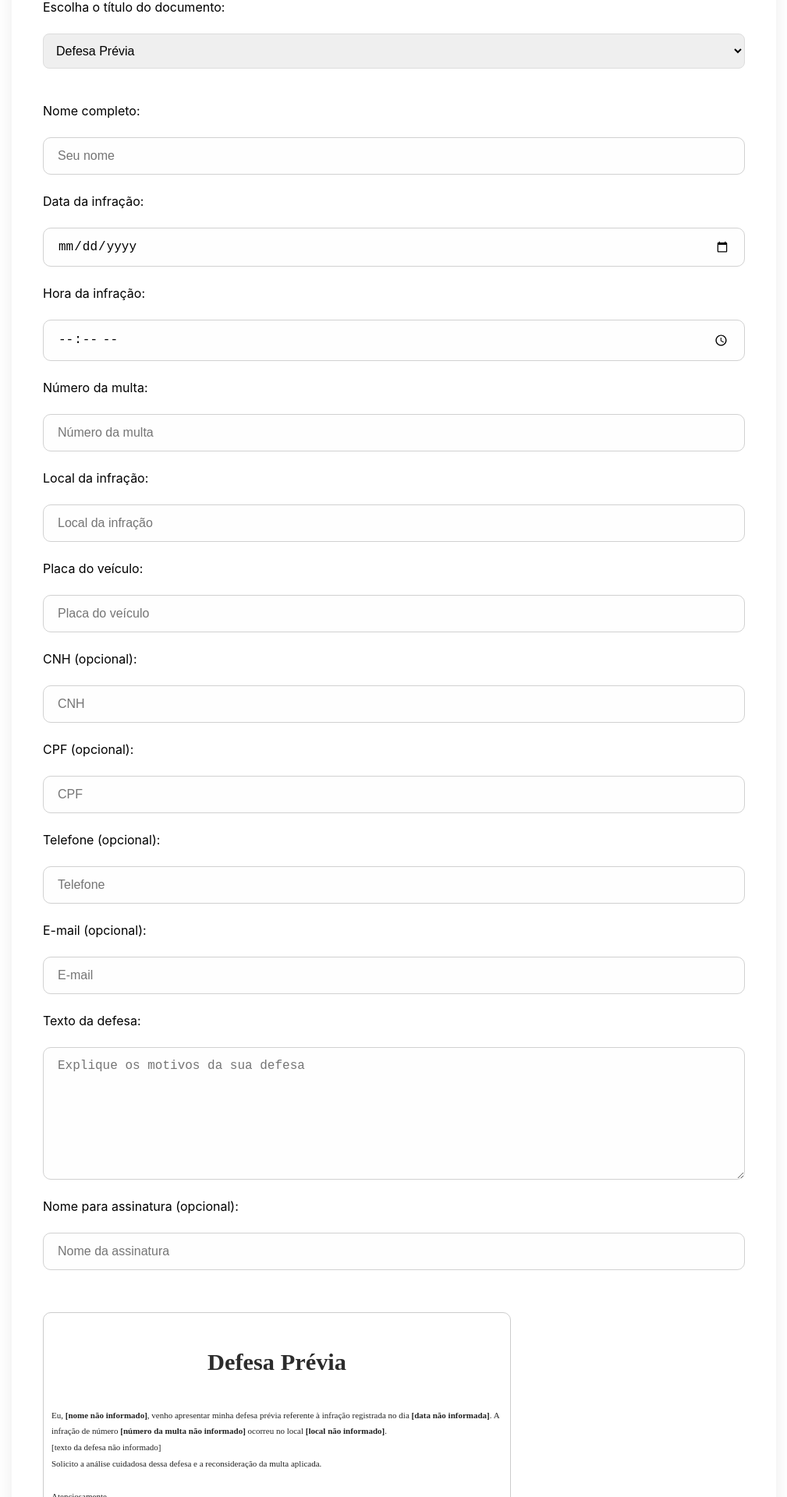
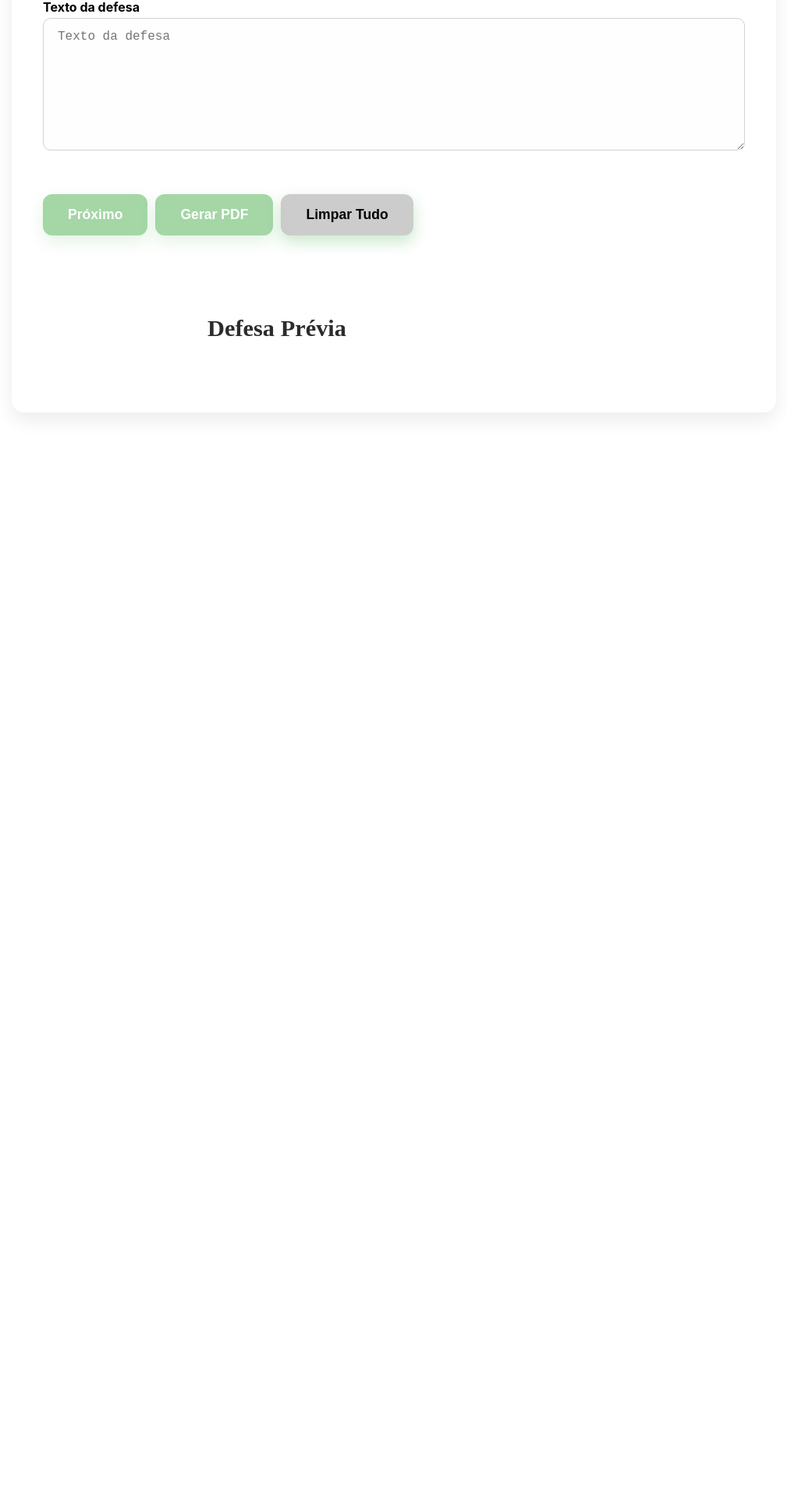
Before and after one commit to Geremiasrds/gerador-de-defeza, a React (Vite) app: page / in a window 1280 px wide. Shown: the part 215-2135 px from the top of the page at 78% size, without its empty margins (135-1144 px from the left). After the commit the page ends 800 px from the top, so only its background shows below. Built offline with nearby package versions, Linux system fonts and the light colour scheme.

Commit message:
modificação geral no projeto mais pratico

```diff
--- a/package.json
+++ b/package.json
@@ -17,6 +17,7 @@
     "jspdf": "^3.0.1",
     "react": "^19.1.0",
     "react-dom": "^19.1.0",
+    "react-hook-form": "^7.58.1",
     "styled-components": "^6.1.19"
   },
   "devDependencies": {
--- a/src/App.jsx
+++ b/src/App.jsx
@@ -1,4 +1,5 @@
-import React, { useRef, useState, useEffect } from "react";
+import React, { useRef, useEffect, useState } from "react";
+import { useForm } from "react-hook-form";
 import jsPDF from "jspdf";
 import html2canvas from "html2canvas";
 
@@ -11,85 +12,67 @@ import {
   HeaderText,
   PdfTitle,
   Button,
-  SignatureLine,
-  SignatureText,
 } from "./componentes/styles";
 
-function formatarData(dataISO) {
-  if (!dataISO) return "[data não informada]";
+const formatarData = (dataISO) => {
+  if (!dataISO) return "[não informado]";
   const [ano, mes, dia] = dataISO.split("-");
   return `${dia}/${mes}/${ano}`;
-}
+};
+
+const camposPorEtapa = {
+  1: ["textoDefesa"],
+  2: ["nome", "data", "hora", "numeroMulta", "local"],
+  3: ["placa", "cnh", "cpf", "telefone", "email", "nomeAssinatura"],
+};
 
 function App() {
   const pdfRef = useRef();
+  const [etapa, setEtapa] = useState(1);
 
-  const [titulo, setTitulo] = useState("Defesa Prévia");
-  const [nome, setNome] = useState("");
-  const [data, setData] = useState("");
-  const [hora, setHora] = useState("");
-  const [numeroMulta, setNumeroMulta] = useState("");
-  const [local, setLocal] = useState("");
-  const [placa, setPlaca] = useState("");
-  const [cnh, setCnh] = useState("");
-  const [cpf, setCpf] = useState("");
-  const [telefone, setTelefone] = useState("");
-  const [email, setEmail] = useState("");
-  const [textoDefesa, setTextoDefesa] = useState("");
-  const [nomeAssinatura, setNomeAssinatura] = useState("");
+  const {
+    register,
+    handleSubmit,
+    watch,
+    setValue,
+    getValues,
+    reset,
+    formState: { errors },
+  } = useForm({
+    defaultValues: {
+      titulo: "Defesa Prévia",
+      nome: "",
+      data: "",
+      hora: "",
+      numeroMulta: "",
+      local: "",
+      placa: "",
+      cnh: "",
+      cpf: "",
+      telefone: "",
+      email: "",
+      textoDefesa: "",
+      nomeAssinatura: "",
+    },
+  });
+
+  const textoDefesa = watch("textoDefesa");
+
+  useEffect(() => {
+    const subscription = watch((dados) => {
+      localStorage.setItem("defesaForm", JSON.stringify(dados));
+    });
+    return () => subscription.unsubscribe();
+  }, [watch]);
 
   useEffect(() => {
     const dadosSalvos = localStorage.getItem("defesaForm");
     if (dadosSalvos) {
-      const dados = JSON.parse(dadosSalvos);
-      setTitulo(dados.titulo || "Defesa Prévia");
-      setNome(dados.nome || "");
-      setData(dados.data || "");
-      setHora(dados.hora || "");
-      setNumeroMulta(dados.numeroMulta || "");
-      setLocal(dados.local || "");
-      setPlaca(dados.placa || "");
-      setCnh(dados.cnh || "");
-      setCpf(dados.cpf || "");
-      setTelefone(dados.telefone || "");
-      setEmail(dados.email || "");
-      setTextoDefesa(dados.textoDefesa || "");
-      setNomeAssinatura(dados.nomeAssinatura || "");
+      Object.entries(JSON.parse(dadosSalvos)).forEach(([key, val]) => {
+        setValue(key, val);
+      });
     }
-  }, []);
-
-  useEffect(() => {
-    const dados = {
-      titulo,
-      nome,
-      data,
-      hora,
-      numeroMulta,
-      local,
-      placa,
-      cnh,
-      cpf,
-      telefone,
-      email,
-      textoDefesa,
-      nomeAssinatura,
-    };
-    localStorage.setItem("defesaForm", JSON.stringify(dados));
-  }, [
-    titulo,
-    nome,
-    data,
-    hora,
-    numeroMulta,
-    local,
-    placa,
-    cnh,
-    cpf,
-    telefone,
-    email,
-    textoDefesa,
-    nomeAssinatura,
-  ]);
+  }, [setValue]);
 
   const gerarPDF = () => {
     const input = pdfRef.current;
@@ -97,7 +80,6 @@ function App() {
       html2canvas(input, { scale: 3, useCORS: true }).then((canvas) => {
         const imgData = canvas.toDataURL("image/png");
         const pdf = new jsPDF("p", "mm", "a4");
-
         const pdfWidth = pdf.internal.pageSize.getWidth();
         const imgProps = pdf.getImageProperties(imgData);
         const imgHeight = (imgProps.height * pdfWidth) / imgProps.width;
@@ -109,127 +91,187 @@ function App() {
     }, 100);
   };
 
+  const limparFormulario = () => {
+    reset();
+    localStorage.removeItem("defesaForm");
+    setEtapa(1);
+  };
+
+  const mudarEtapa = (passo) =>
+    setEtapa((prev) => Math.min(Math.max(prev + passo, 1), 3));
+
+  const labelMap = {
+    textoDefesa: "Texto da defesa",
+    nome: "Nome completo do condutor",
+    data: "Data da infração",
+    hora: "Hora do acontecimento",
+    numeroMulta: "Número da multa recebida",
+    local: "Local da infração",
+    placa: "Placa do veículo",
+    cnh: "Número da CNH",
+    cpf: "CPF do condutor",
+    telefone: "Telefone para contato",
+    email: "E-mail para contato",
+    nomeAssinatura: "Nome para assinatura",
+  };
+
+  const tipoMap = {
+    data: "date",
+    hora: "time",
+    telefone: "tel",
+    email: "email",
+    textoDefesa: "textarea",
+  };
+
+  const renderizarInputs = () =>
+    camposPorEtapa[etapa].map((campo) => {
+      const tipo = tipoMap[campo] || "text";
+      const id = `input-${campo}`;
+
+      return (
+        <div
+          key={campo}
+          style={{ marginBottom: 16, display: "flex", flexDirection: "column" }}
+        >
+          <label htmlFor={id} style={{ marginBottom: 4, fontWeight: "bold" }}>
+            {labelMap[campo]}
+          </label>
+          {tipo === "textarea" ? (
+            <Textarea
+              id={id}
+              placeholder={labelMap[campo]}
+              {...register(campo, { required: campo === "textoDefesa" })}
+              rows={6}
+            />
+          ) : (
+            <Input
+              id={id}
+              type={tipo}
+              placeholder={labelMap[campo]}
+              {...register(campo)}
+            />
+          )}
+          {campo === "textoDefesa" && errors.textoDefesa && (
+            <span style={{ color: "red", marginTop: 4 }}>
+              Campo obrigatório
+            </span>
+          )}
+        </div>
+      );
+    });
+
   return (
     <Container>
-      <Title>Gerador de Defesa Prévia</Title>
+      <Title>Defesa Prévia</Title>
 
-      {/* Título do documento */}
-      <label>Escolha o título do documento:</label>
-      <select
-        value={titulo}
-        onChange={(e) => setTitulo(e.target.value)}
-        style={{
-          width: "100%",
-          padding: 12,
-          marginBottom: 20,
-          borderRadius: 8,
-          border: "1.8px solid #ddd",
-          fontSize: "1rem",
-          cursor: "pointer",
-        }}
-      >
-        <option value="Defesa Prévia">Defesa Prévia</option>
-        <option value="Recurso de Defesa Prévia">Recurso de Defesa Prévia</option>
-        <option value="Manifestação de Defesa">Manifestação de Defesa</option>
-        <option value="Defesa contra Multa de Trânsito">Defesa contra Multa de Trânsito</option>
-        <option value="Pedido de Revisão de Multa">Pedido de Revisão de Multa</option>
-        <option value="Contestação de Infração">Contestação de Infração</option>
-      </select>
+      {renderizarInputs()}
 
-      {/* Nome completo */}
-      <label htmlFor="nome">Nome completo:</label>
-      <Input id="nome" type="text" placeholder="Seu nome" value={nome} onChange={(e) => setNome(e.target.value)} />
+      <div style={{ marginTop: 16, display: "flex", gap: 10, flexWrap: "wrap" }}>
+        {etapa > 1 && <Button onClick={() => mudarEtapa(-1)}>Voltar</Button>}
 
-      {/* Data da infração */}
-      <label htmlFor="data">Data da infração:</label>
-      <Input id="data" type="date" value={data} onChange={(e) => setData(e.target.value)} />
+        {etapa < 3 && (
+          <Button
+            onClick={() => mudarEtapa(1)}
+            disabled={etapa === 1 && !textoDefesa.trim()}
+            style={{ opacity: etapa === 1 && !textoDefesa.trim() ? 0.5 : 1 }}
+          >
+            {etapa === 2 ? "Mais" : "Próximo"}
+          </Button>
+        )}
 
-      {/* Hora da infração */}
-      <label htmlFor="hora">Hora da infração:</label>
-      <Input id="hora" type="time" value={hora} onChange={(e) => setHora(e.target.value)} />
+        <Button
+          onClick={handleSubmit(gerarPDF)}
+          disabled={!textoDefesa.trim()}
+          style={{ opacity: textoDefesa.trim() ? 1 : 0.5 }}
+        >
+          Gerar PDF
+        </Button>
 
-      {/* Número da multa */}
-      <label htmlFor="multa">Número da multa:</label>
-      <Input id="multa" type="text" placeholder="Número da multa" value={numeroMulta} onChange={(e) => setNumeroMulta(e.target.value)} />
+        <Button
+          onClick={limparFormulario}
+          style={{ backgroundColor: "#ccc", color: "#000" }}
+        >
+          Limpar Tudo
+        </Button>
+      </div>
 
-      {/* Local da infração */}
-      <label htmlFor="local">Local da infração:</label>
-      <Input id="local" type="text" placeholder="Local da infração" value={local} onChange={(e) => setLocal(e.target.value)} />
+      <div style={{ marginTop: 32, overflowX: "auto" }}>
+        <PdfContent ref={pdfRef}>
+          <HeaderText />
+          <PdfTitle>{getValues("titulo")}</PdfTitle>
 
-      {/* Placa do veículo */}
-      <label htmlFor="placa">Placa do veículo:</label>
-      <Input id="placa" type="text" placeholder="Placa do veículo" value={placa} onChange={(e) => setPlaca(e.target.value)} />
+          {getValues("textoDefesa") && (
+            <div style={{ whiteSpace: "pre-wrap", marginBottom: 16 }}>
+              {getValues("textoDefesa")}
+            </div>
+          )}
 
-      {/* CNH */}
-      <label htmlFor="cnh">CNH (opcional):</label>
-      <Input id="cnh" type="text" placeholder="CNH" value={cnh} onChange={(e) => setCnh(e.target.value)} />
-
-      {/* CPF */}
-      <label htmlFor="cpf">CPF (opcional):</label>
-      <Input id="cpf" type="text" placeholder="CPF" value={cpf} onChange={(e) => setCpf(e.target.value)} />
-
-      {/* Telefone */}
-      <label htmlFor="telefone">Telefone (opcional):</label>
-      <Input id="telefone" type="tel" placeholder="Telefone" value={telefone} onChange={(e) => setTelefone(e.target.value)} />
-
-      {/* Email */}
-      <label htmlFor="email">E-mail (opcional):</label>
-      <Input id="email" type="email" placeholder="E-mail" value={email} onChange={(e) => setEmail(e.target.value)} />
-
-      {/* Texto da defesa */}
-      <label htmlFor="defesa">Texto da defesa:</label>
-      <Textarea
-        id="defesa"
-        rows={6}
-        placeholder="Explique os motivos da sua defesa"
-        value={textoDefesa}
-        onChange={(e) => setTextoDefesa(e.target.value)}
-      />
-
-      {/* Nome para assinatura */}
-      <label htmlFor="assinatura">Nome para assinatura (opcional):</label>
-      <Input
-        id="assinatura"
-        type="text"
-        placeholder="Nome da assinatura"
-        value={nomeAssinatura}
-        onChange={(e) => setNomeAssinatura(e.target.value)}
-        style={{ marginBottom: 30 }}
-      />
-
-      {/* PDF Preview + Geração */}
-      <PdfContent ref={pdfRef}>
-        <HeaderText />
-        <PdfTitle>{titulo}</PdfTitle>
-
-        <p>
-          Eu, <strong>{nome || "[nome não informado]"}</strong>, venho apresentar minha defesa prévia referente à infração registrada no
-          dia <strong>{formatarData(data)}</strong>{hora ? ` às ${hora}` : ""}.
-
-          A infração de número{" "}
-          <strong>{numeroMulta || "[número da multa não informado]"}</strong>{" "}
-          ocorreu no local <strong>{local || "[local não informado]"}</strong>.
-
-          {placa && <>Placa do veículo: <strong>{placa}</strong><br /></>}
-          {cnh && <>CNH: <strong>{cnh}</strong><br /></>}
-          {cpf && <>CPF: <strong>{cpf}</strong><br /></>}
-          {telefone && <>Telefone: <strong>{telefone}</strong><br /></>}
-          {email && <>E-mail: <strong>{email}</strong><br /></>}
-
-          <br />
-          {textoDefesa || "[texto da defesa não informado]"}
-          <br />
-          Solicito a análise cuidadosa dessa defesa e a reconsideração da multa aplicada.
-          <br /><br />
-          Atenciosamente,
-
-        </p>
-
-        <SignatureLine />
-        <SignatureText>{nomeAssinatura || ""}</SignatureText>
-      </PdfContent>
-
-      <Button onClick={gerarPDF}>Gerar PDF</Button>
+          <p>
+            {getValues("data") && (
+              <>
+                <strong>Data da ocorrência:</strong>{" "}
+                {formatarData(getValues("data"))}
+                <br />
+              </>
+            )}
+            {getValues("hora") && (
+              <>
+                <strong>Hora da ocorrência:</strong> {getValues("hora")}
+                <br />
+              </>
+            )}
+            {getValues("numeroMulta") && (
+              <>
+                <strong>Número da multa:</strong> {getValues("numeroMulta")}
+                <br />
+              </>
+            )}
+            {getValues("local") && (
+              <>
+                <strong>Local:</strong> {getValues("local")}
+                <br />
+              </>
+            )}
+            {getValues("placa") && (
+              <>
+                <strong>Placa do veículo:</strong> {getValues("placa")}
+                <br />
+              </>
+            )}
+            {getValues("cnh") && (
+              <>
+                <strong>CNH:</strong> {getValues("cnh")}
+                <br />
+              </>
+            )}
+            {getValues("cpf") && (
+              <>
+                <strong>CPF:</strong> {getValues("cpf")}
+                <br />
+              </>
+            )}
+            {getValues("telefone") && (
+              <>
+                <strong>Telefone:</strong> {getValues("telefone")}
+                <br />
+              </>
+            )}
+            {getValues("email") && (
+              <>
+                <strong>E-mail:</strong> {getValues("email")}
+                <br />
+              </>
+            )}
+            {getValues("nomeAssinatura") && (
+              <>
+                <br />
+                <strong>Nome para assinatura:</strong>{" "}
+                {getValues("nomeAssinatura")}
+              </>
+            )}
+          </p>
+        </PdfContent>
+      </div>
     </Container>
   );
 }
--- a/src/componentes/styles.js
+++ b/src/componentes/styles.js
@@ -75,9 +75,7 @@ export const Textarea = styled.textarea`
 export const PdfContent = styled.div`
   width: 600px;
   padding: 10px 10px;
-  background-color:rgb(255, 255, 255);
-  border: 1px solid #ccc;
-  border-radius: 10px;
+  background-color: rgb(255, 255, 255);
   color: #222;
   font-size: 11px;
   line-height: 1.9;
@@ -87,7 +85,6 @@ export const PdfContent = styled.div`
   @media (max-width: 600px) {
     width: 350px;
   }
-
 `;
 
 export const HeaderText = styled.div`
@@ -137,7 +134,6 @@ export const Button = styled.button`
   @media (max-width: 600px) {
     font-size: 1rem;
     padding: 14px 28px;
-
   }
 `;
 
```
Also changed, not shown: 1 other file (tests, documents, lock files or other folders).
